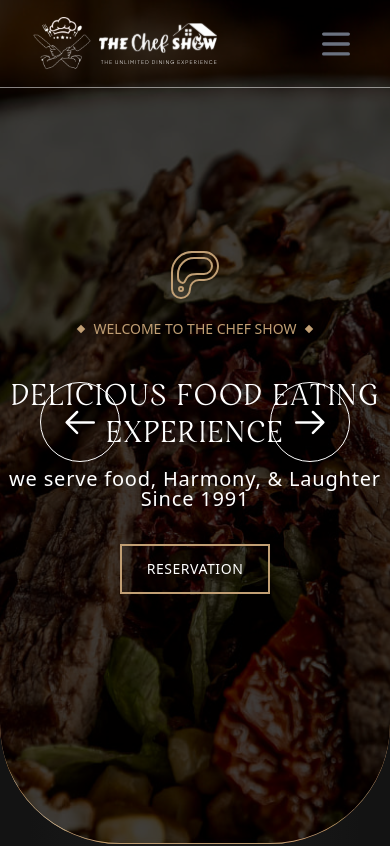
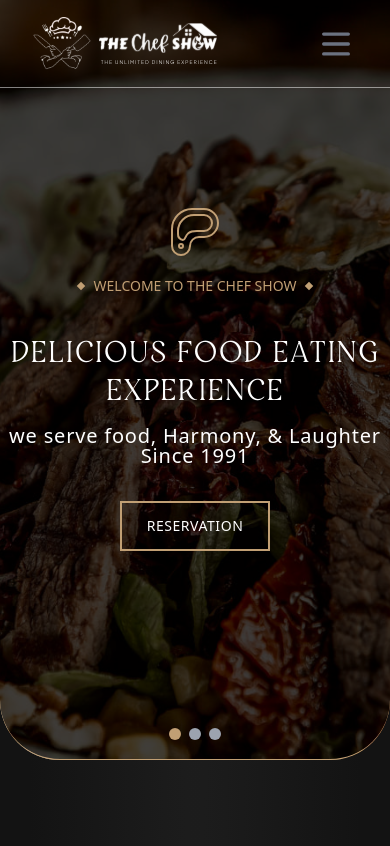
Before and after one commit to Safeya-Yasien/the-chef-show, a React (Vite) app: page / in a window 390 px wide. Shown: the top 846 px of the page. Built offline with nearby package versions, Linux system fonts and the light colour scheme.

Commit message:
rename 1 file, create 1 file and update 1 file

```diff
--- a/src/components/hero/Hero.tsx
+++ b/src/components/hero/Hero.tsx
@@ -1,4 +1,5 @@
-import hero from "../../assets/images/hero.jpg";
+import carousel1 from "../../assets/images/carousel1.jpg";
+import carousel2 from "../../assets/images/carousel2.webp";
 import barbecueSteak from "../../assets/images/barbecueSteak.svg";
 
 import { CustomTitle } from "../shared";
@@ -8,7 +9,7 @@ import { useState } from "react";
 import { Link } from "react-router-dom";
 
 const Hero = () => {
-  const bgImages = [hero, hero, hero];
+  const bgImages = [carousel1, carousel2, carousel1];
   const [currentIndex, setCurrentIndex] = useState(0);
 
   const handlePrev = () => {
@@ -25,12 +26,12 @@ const Hero = () => {
 
   return (
     <div
-      className="hero-section bg-no-repeat bg-cover bg-center rounded-br-[120px] rounded-bl-[120px]  h-screen
+      className="hero-section bg-no-repeat bg-cover bg-center rounded-br-[60px] rounded-bl-[60px] md:rounded-br-[120px] md:rounded-bl-[120px  h-[90vh]
   flex flex-col items-center justify-center relative"
       style={{ backgroundImage: `url(${bgImages[currentIndex]})` }}
     >
       {/* overlay */}
-      <div className="absolute w-full h-full top-0 left-0 bg-[#000000BF] rounded-br-[120px] rounded-bl-[120px] border-b-[1px] border-b-[#C19F74]"></div>
+      <div className="absolute w-full h-full top-0 left-0 bg-[#000000BF] rounded-br-[60px] rounded-bl-[60px] md:rounded-br-[120px] md:rounded-bl-[120px] border-b-[1px] border-b-[#C19F74]"></div>
 
       {/* text */}
       <div className="flex flex-col items-center justify-center gap-[15px] text-center  w-auto md:w-[800px] relative z-10">
@@ -55,7 +56,7 @@ const Hero = () => {
 
       {/* Navigation Arrows */}
 
-      <div className="absolute flex justify-between items-center w-full h-full px-10">
+      <div className="absolute hidden md:flex justify-between items-center w-full h-full px-10">
         <button
           className="text-white  border border-white  w-[80px] h-[80px] flex items-center justify-center rounded-full"
           onClick={handlePrev}
@@ -69,6 +70,19 @@ const Hero = () => {
           <GoArrowRight className="w-[40px] h-[40px] " />
         </button>
       </div>
+
+      {/* Indicators (Visible on Small Screens) */}
+      <div className="absolute bottom-5 flex gap-2 md:hidden">
+        {bgImages.map((_, index) => (
+          <button
+            key={index}
+            className={`w-3 h-3 rounded-full ${
+              currentIndex === index ? "bg-[#C19F74]" : "bg-gray-400"
+            }`}
+            onClick={() => setCurrentIndex(index)}
+          />
+        ))}
+      </div>
     </div>
   );
 };
```
Also changed, not shown: src/assets/images/carousel1.jpg (renamed from src/assets/images/hero.jpg), src/assets/images/carousel2.webp (added).
